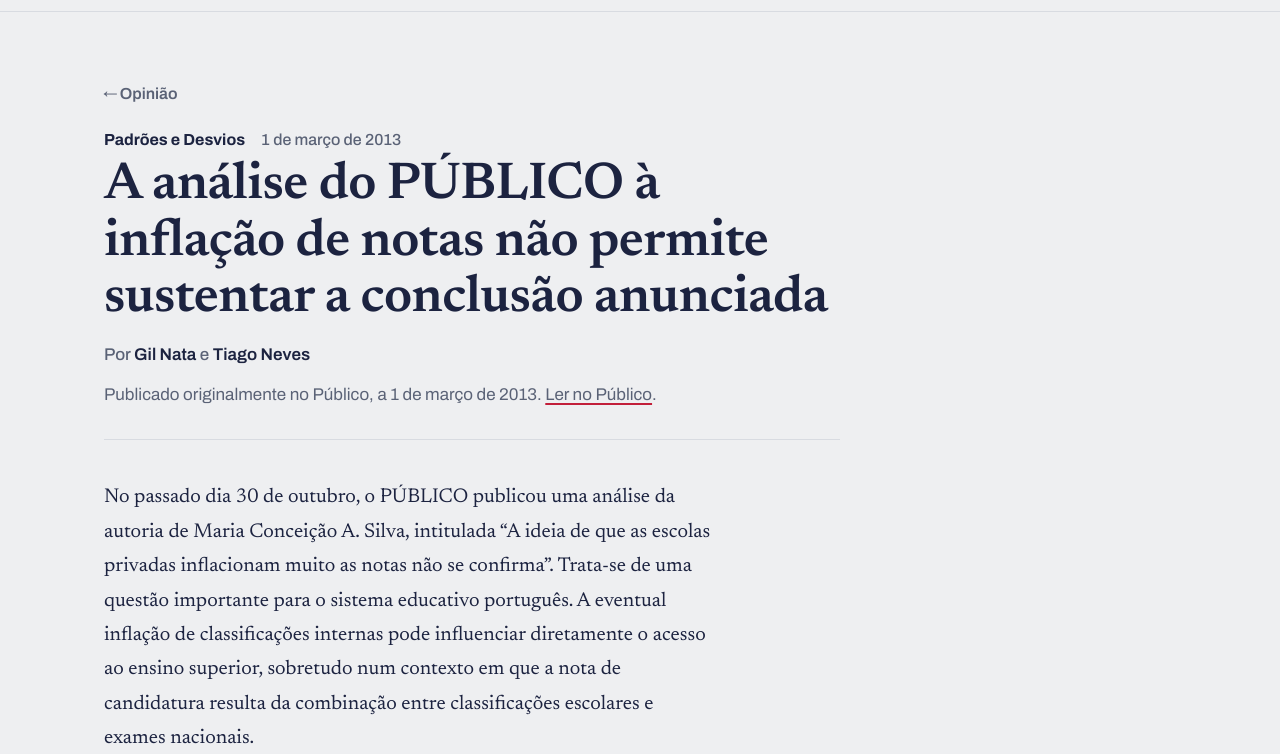
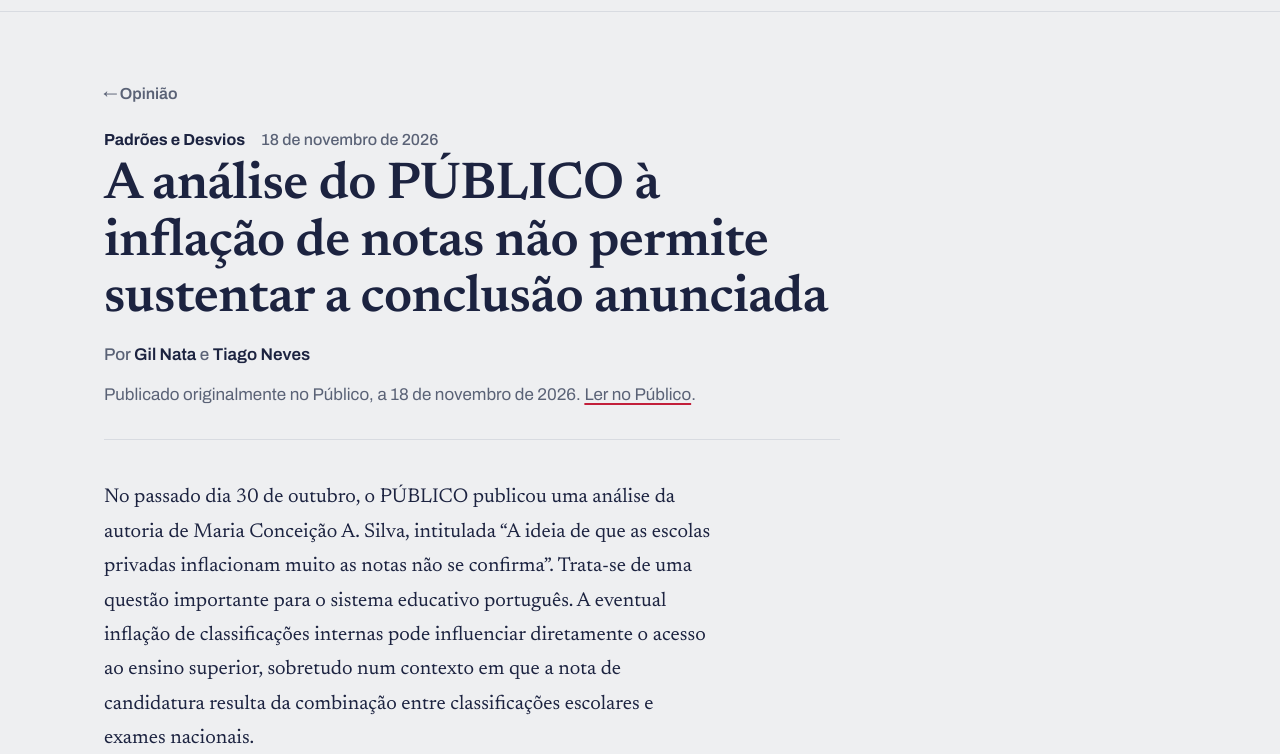
Before and after one commit to nevest72/padroes-e-desvios, an Astro site: page /opiniao/2026-11-18-a-analise-do-publico-a-inflacao-de-notas in a window 1280 px wide. Shown: the part 46-800 px from the top of the page. Built offline with nearby package versions, Linux system fonts and the light colour scheme; Astro itself is replaced by a stand-in of ours.

Commit message:
Update src/content/opiniao/2026-11-18-a-analise-do-publico-a-inflacao-de-notas.md (via Pages CMS)

```diff
--- a/src/content/opiniao/2026-11-18-a-analise-do-publico-a-inflacao-de-notas.md
+++ b/src/content/opiniao/2026-11-18-a-analise-do-publico-a-inflacao-de-notas.md
@@ -1,7 +1,7 @@
 ---
 title: A análise do PÚBLICO à inflação de notas não permite sustentar a
   conclusão anunciada
-date: 2013-03-01
+date: 2026-11-18
 authors:
   - Gil Nata
   - Tiago Neves
```
